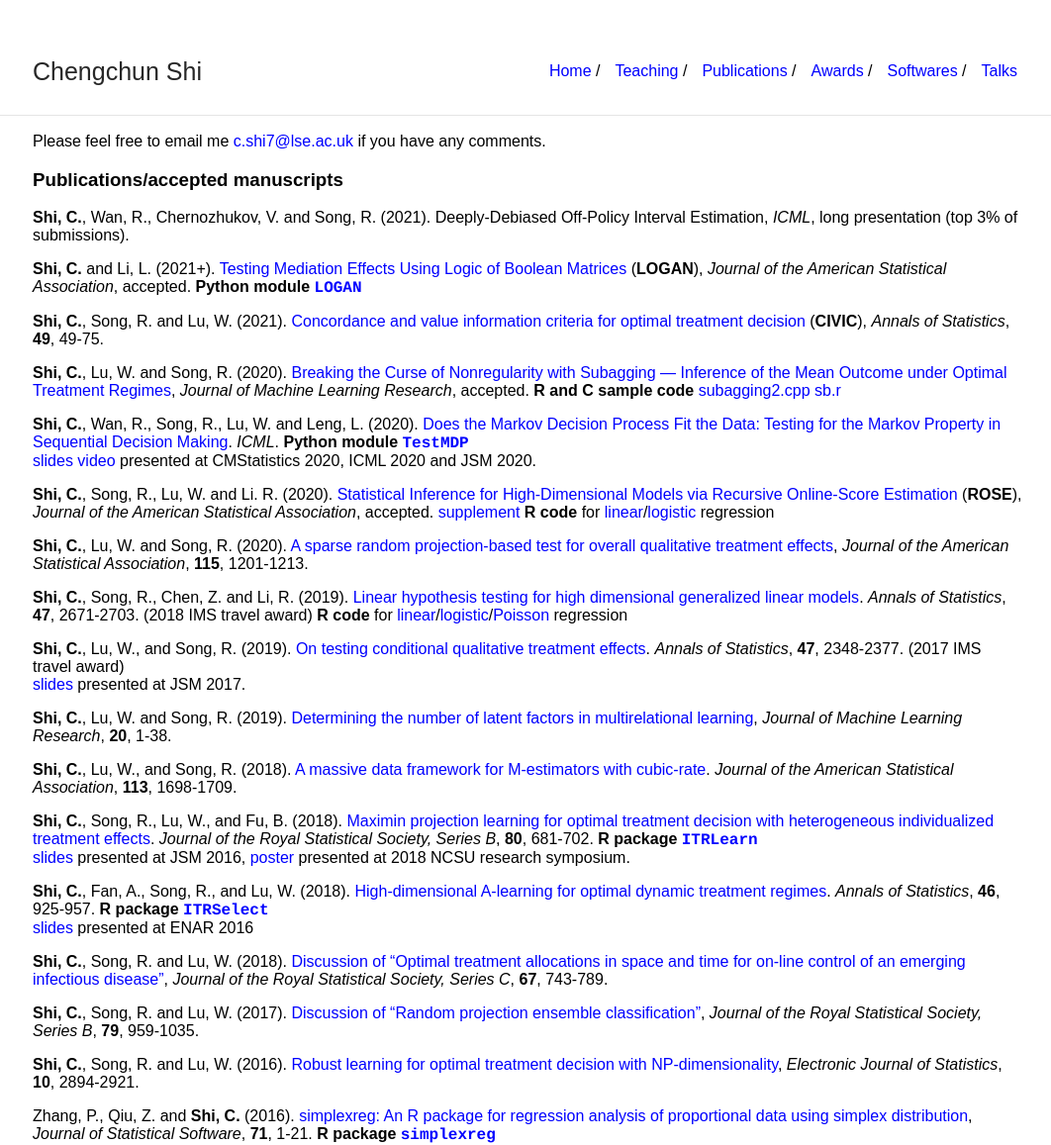
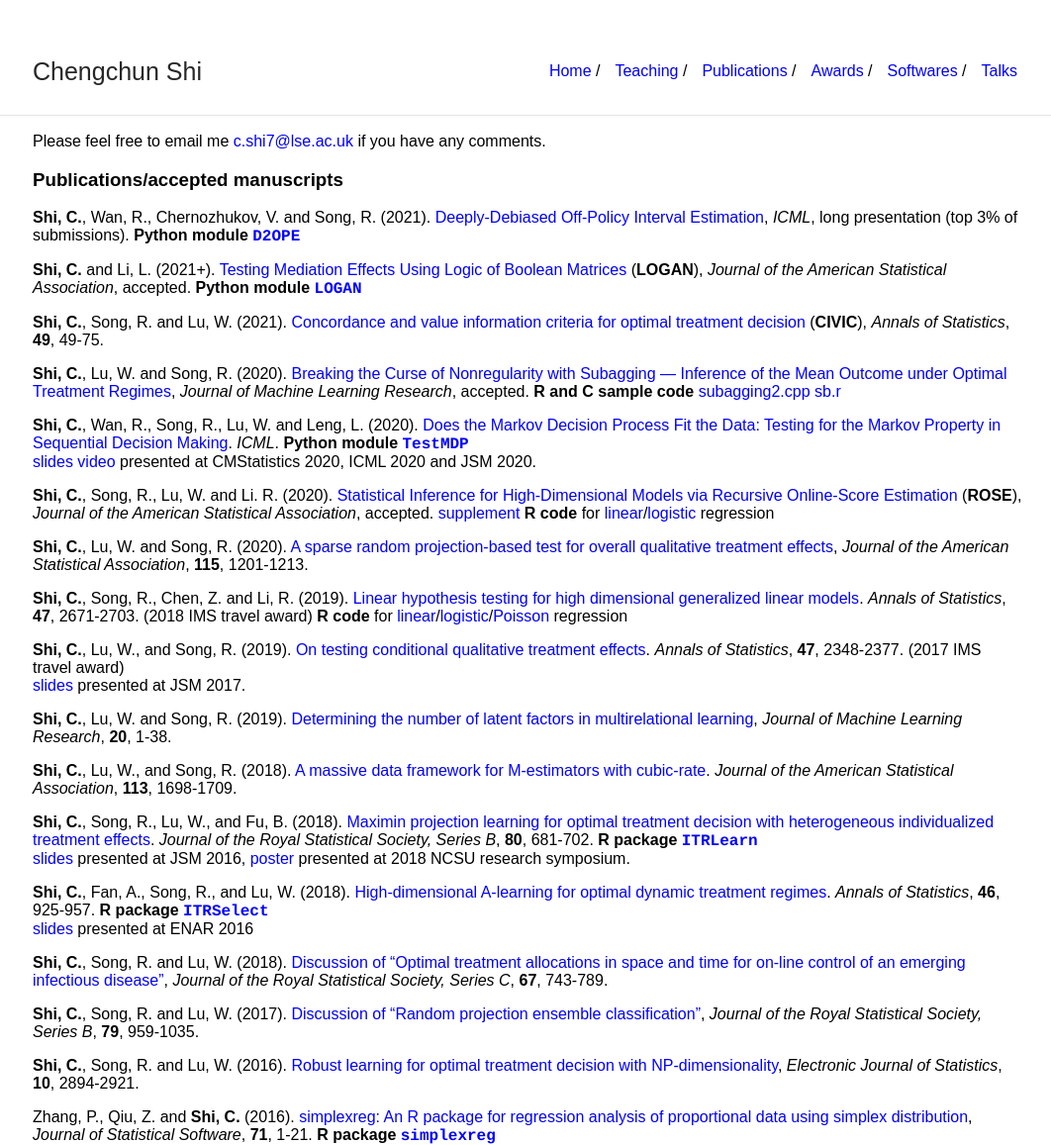
Before and after one commit to callmespring/callmespring.github.io, a Jekyll site: the page built from publication.md, in a window 1280 px wide. Shown: the whole page at 99% size, without its empty margins (107-1169 px from the left). Built offline with Jekyll 4.4.1, drawn with Linux system fonts in a browser that asks for light colours.

Commit message:
Update publication.md

```diff
--- a/publication.md
+++ b/publication.md
@@ -8,7 +8,8 @@ title: Publication
 Please feel free to email me <c.shi7@lse.ac.uk> if you have any comments.
 
 ### Publications/accepted manuscripts
-**Shi, C.**, Wan, R., Chernozhukov, V. and Song, R. (2021). Deeply-Debiased Off-Policy Interval Estimation, _ICML_, long presentation (top 3% of submissions).
+**Shi, C.**, Wan, R., Chernozhukov, V. and Song, R. (2021). [Deeply-Debiased Off-Policy Interval Estimation](https://arxiv.org/pdf/2105.04646.pdf), _ICML_, long presentation (top 3% of submissions).
+**Python module** [<span style="font-family:courier;">**D2OPE**</span>](https://github.com/RunzheStat/D2OPE)
 
 **Shi, C.** and Li, L. (2021+). [Testing Mediation Effects Using Logic of Boolean Matrices](https://arxiv.org/abs/2005.04584) (**LOGAN**), _Journal of the American Statistical Association_, accepted.
 **Python module** [<span style="font-family:courier;">**LOGAN**</span>](https://github.com/callmespring/LOGAN)
```
